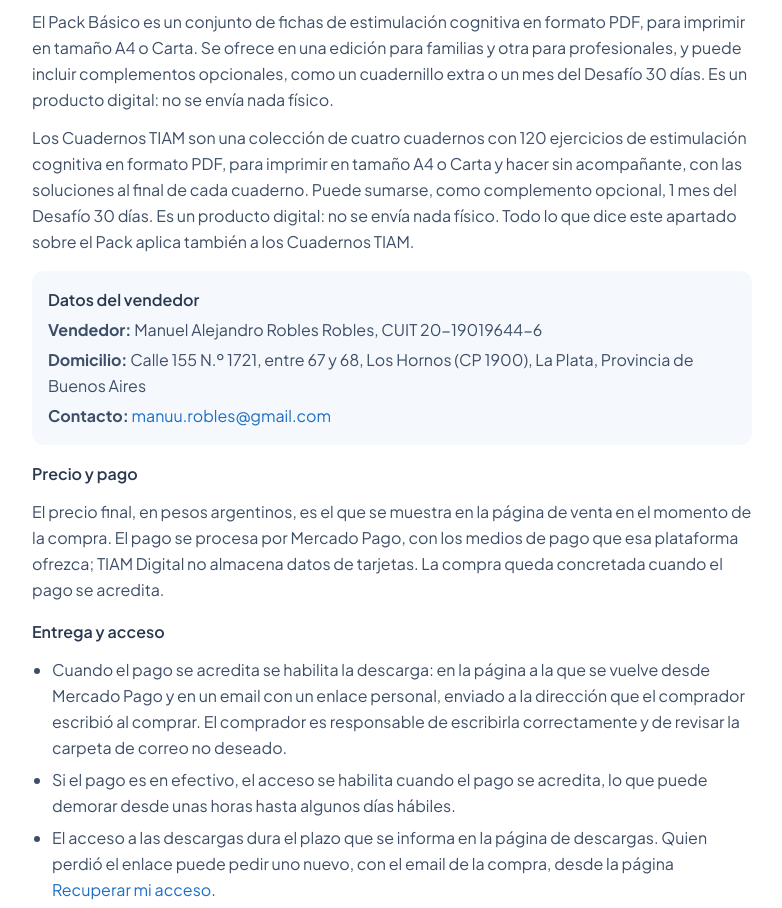
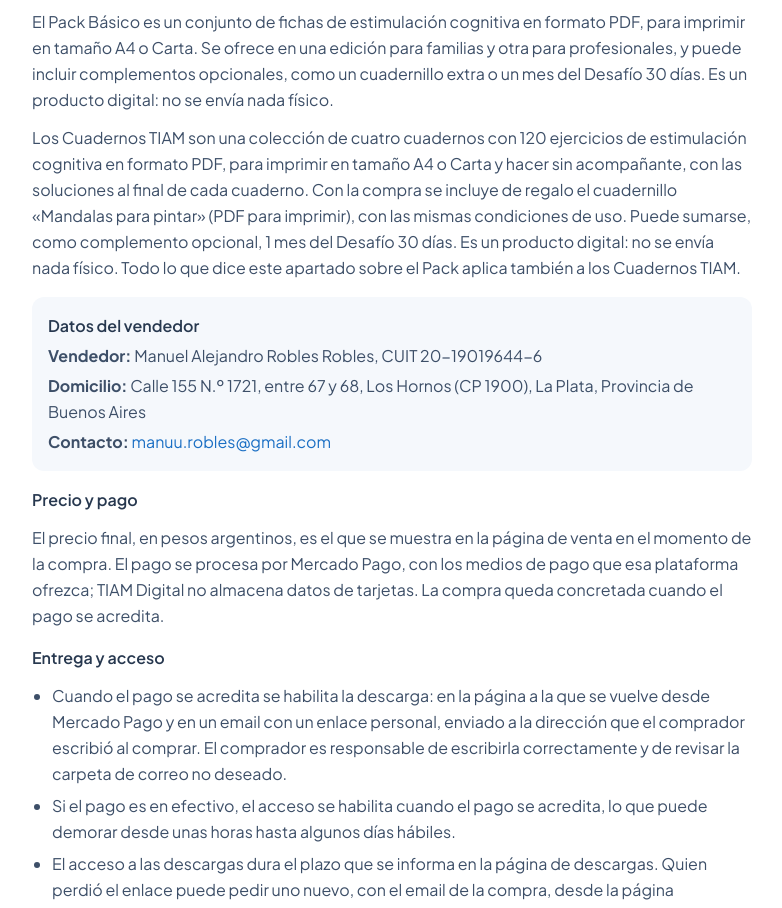
Before and after one commit to manukpo10/TIAM-frontend, a React (Vite) app: page /terms in a window 1280 px wide. Shown: the part 4360-5268 px from the top of the page, without its empty margins (248-1030 px from the left). Built offline with nearby package versions, Linux system fonts and the light colour scheme.

Commit message:
docs(legal): los Términos nombran el cuadernillo de regalo «Mandalas para pintar» de los Cuadernos

```diff
--- a/src/pages/legal/packTerms.tsx
+++ b/src/pages/legal/packTerms.tsx
@@ -32,8 +32,9 @@ export const PACK_TERMS_SECTIONS: LegalSection[] = [
         </p>
         <p>
           Los Cuadernos TIAM son una colección de cuatro cuadernos con 120 ejercicios de estimulación cognitiva en formato PDF, para imprimir en tamaño A4 o Carta y hacer sin
-          acompañante, con las soluciones al final de cada cuaderno. Puede sumarse, como complemento opcional, 1 mes del Desafío 30 días. Es un producto digital: no se
-          envía nada físico. Todo lo que dice este apartado sobre el Pack aplica también a los Cuadernos TIAM.
+          acompañante, con las soluciones al final de cada cuaderno. Con la compra se incluye de regalo el cuadernillo «Mandalas para pintar» (PDF para imprimir), con las
+          mismas condiciones de uso. Puede sumarse, como complemento opcional, 1 mes del Desafío 30 días. Es un producto digital: no se envía nada físico. Todo lo que dice
+          este apartado sobre el Pack aplica también a los Cuadernos TIAM.
         </p>
         {(LEGAL_ENTITY || LEGAL_ADDRESS) && (
           // The seller-information block: the footers of the landings link here («Datos del vendedor», /terms#vendedor). The street address is printed
```
